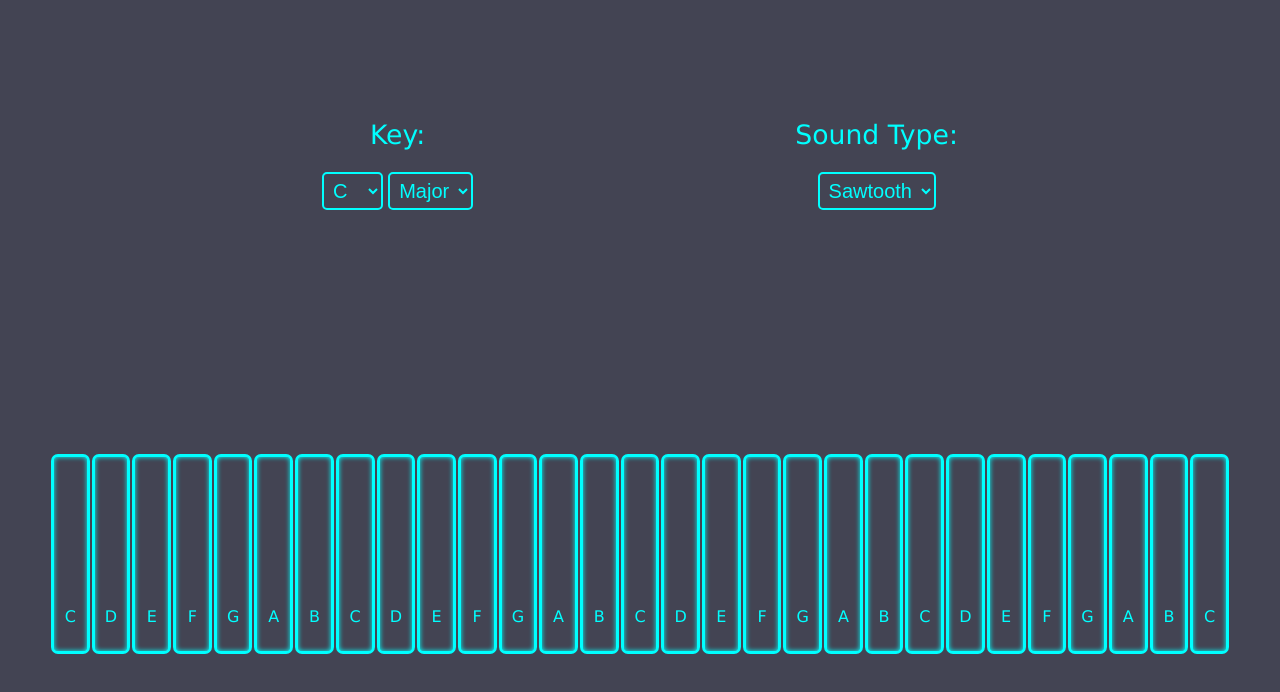
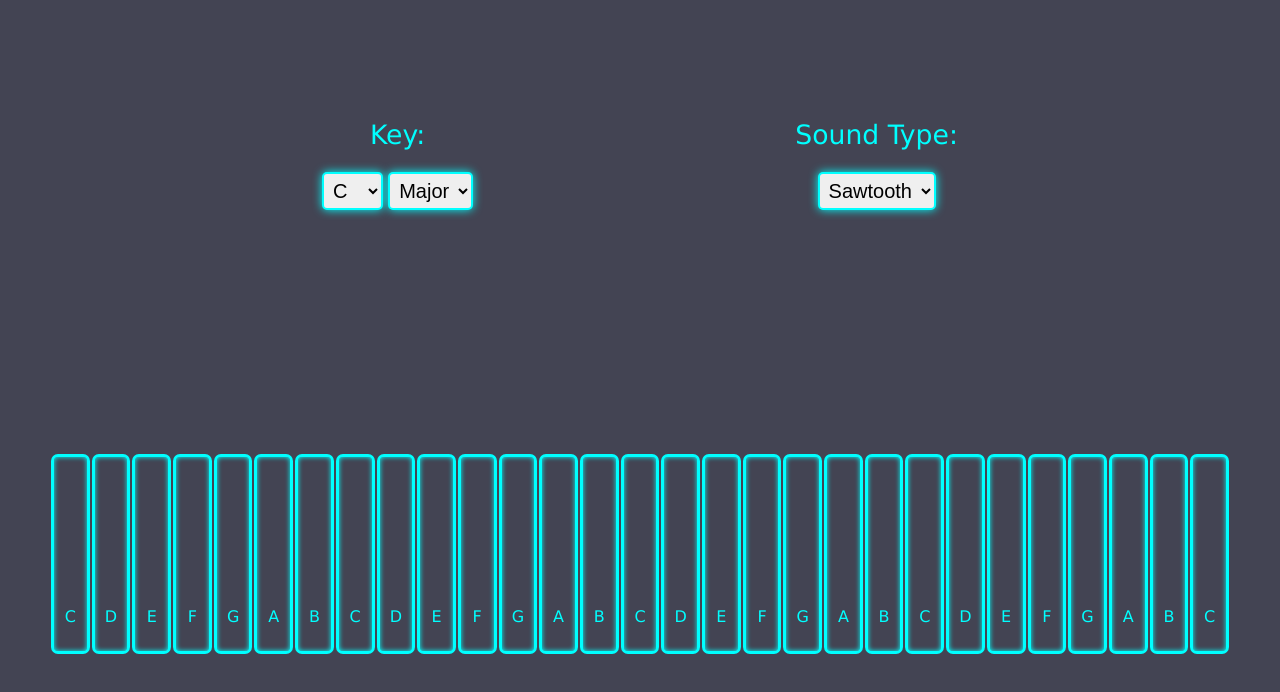
Before and after one commit to apple-head-coder/music-thingy, a plain HTML site: page index.html in a window 1280 px wide. Drawn offline with Linux system fonts and the light colour scheme.

Commit message:
Restyled dropdowns to improve readability

```diff
--- a/styles.css
+++ b/styles.css
@@ -23,13 +23,12 @@ select {
     border: 2px solid cyan;
     border-radius: 5px;
     padding: 5px;
-    background-color: transparent;
-    color: cyan;
+    box-shadow: 0px 0px 10px cyan;
     font-size: 15pt;
 }
 
 select:hover {
-    background-color: rgba(0, 255, 255, 0.2);
+    opacity: 60%;
 }
 
 #options {
```
